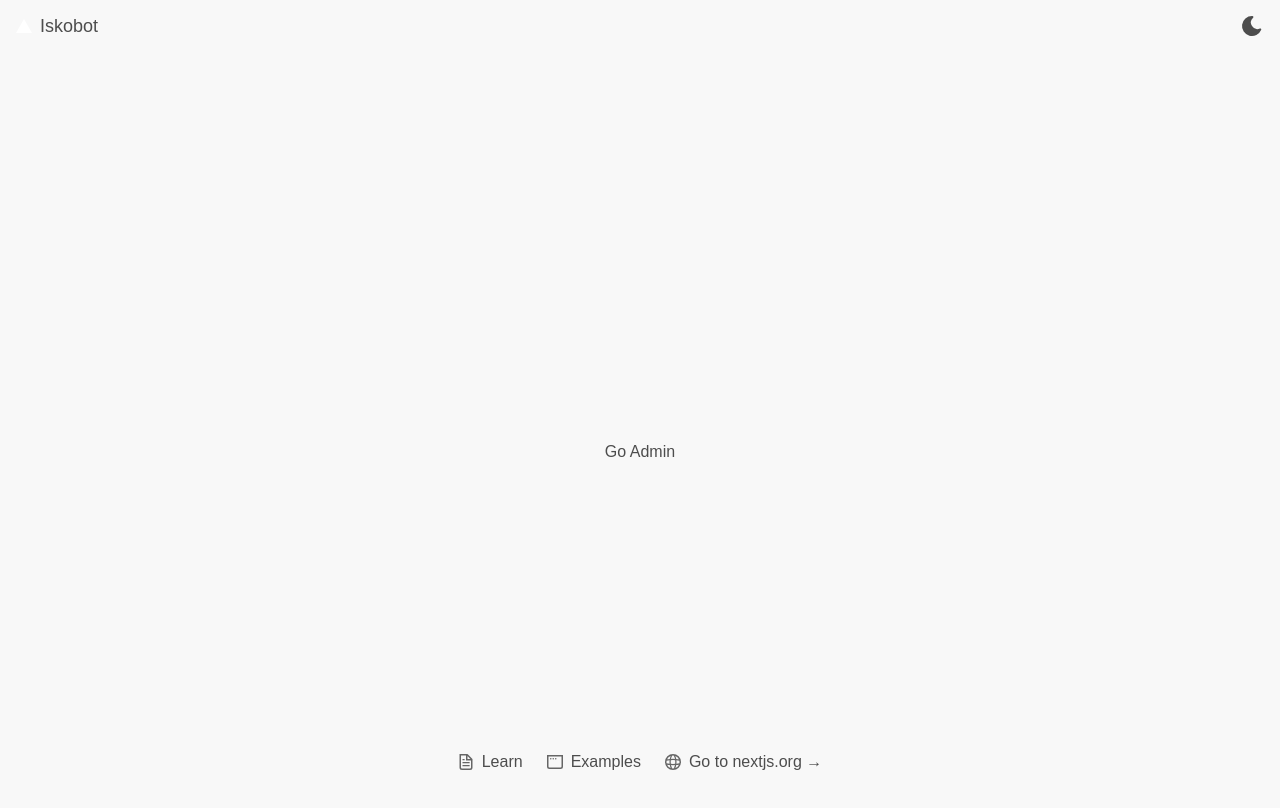
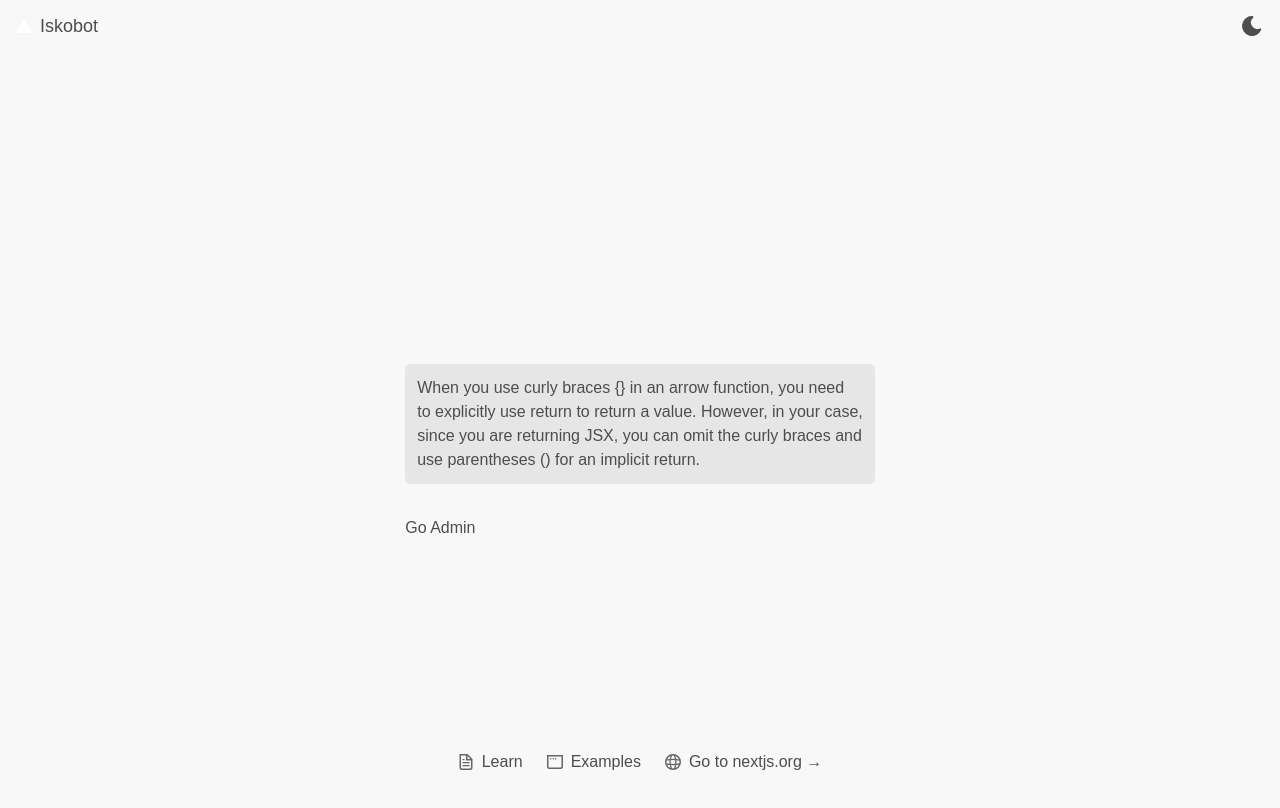
Before and after one commit to SiegfredLorelle/iskobot-ui, a Next.js app: page / in a window 1280 px wide. Shown: the top 808 px of the page. Built offline with nearby package versions, Linux system fonts and the light colour scheme.

Commit message:
Add ChatBox component

```diff
--- /dev/null
+++ b/src/app/(chat)/components/ChatBox.tsx
@@ -0,0 +1,12 @@
+export default function ChatBox({ text }: ChatBoxProps) {
+  // Regular expression to split text into chunks, keeping whole words
+  const textChunks = text.match(/(?:\S+\s*){1,12}/g) || [];
+
+  return (
+    <div className="p-3 bg-primary text-text rounded-md">
+      {textChunks.map((chunk, index) => (
+        <p key={index}>{chunk}</p>
+      ))}
+    </div>
+  );
+}
--- /dev/null
+++ b/src/app/(chat)/components/ChatBubble.tsx
@@ -0,0 +1,7 @@
+export default function ChatBubble() {
+  return (
+    <div className="">
+
+    </div>
+  );
+}
--- a/src/app/(chat)/page.tsx
+++ b/src/app/(chat)/page.tsx
@@ -1,10 +1,12 @@
 import Image from "next/image";
 import Link from "next/link";
+import ChatBox from "./components/ChatBox";
 
 export default function Home() {
   return (
     <div className="grid grid-rows-[20px_1fr_20px] items-center justify-items-center min-h-screen p-8 pb-20 gap-16 sm:p-20 font-[family-name:var(--font-geist-sans)]">
       <main className="flex flex-col gap-8 row-start-2 items-center sm:items-start">
+        <ChatBox text="When you use curly braces {} in an arrow function, you need to explicitly use return to return a value. However, in your case, since you are returning JSX, you can omit the curly braces and use parentheses () for an implicit return."/>
         <Link href="/admin">Go Admin</Link>
       </main>
       <footer className="row-start-3 flex gap-6 flex-wrap items-center justify-center">
--- /dev/null
+++ b/src/app/(chat)/types/ChatBoxProps.ts
@@ -0,0 +1,3 @@
+type ChatBoxProps = {
+  text: string;
+}
--- a/src/app/globals.css
+++ b/src/app/globals.css
@@ -5,11 +5,15 @@
 :root {
   --background: #f8f8f8;
   --foreground: #4d4d4d;
+  --primary: #E6E6E6;
+  --text: #4D4D4D;
 }
 
 :root.dark {
   --background: #1c1c1c;
   --foreground: #b3b3b3;
+  --primary: #4E4E4E;
+  --text: #B3B3B3;
 }
 
 body {
--- a/tailwind.config.ts
+++ b/tailwind.config.ts
@@ -11,6 +11,9 @@ export default {
       colors: {
         background: "var(--background)",
         foreground: "var(--foreground)",
+        primary: "var(--primary)",
+        secondary: "var(--secondary)",
+        text: "var(--text),"
       },
     },
   },
```
